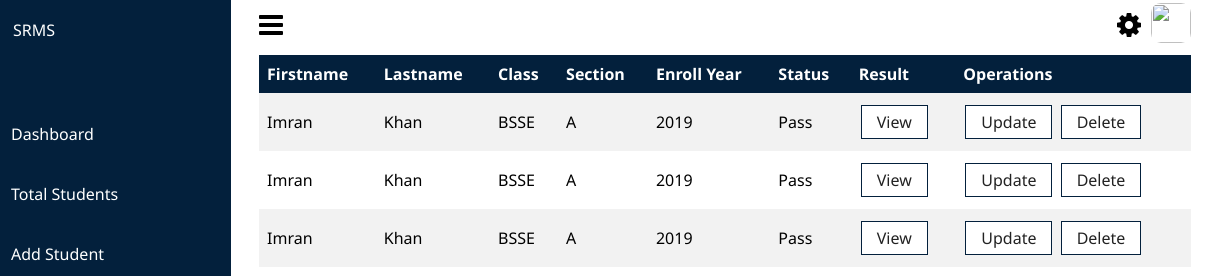
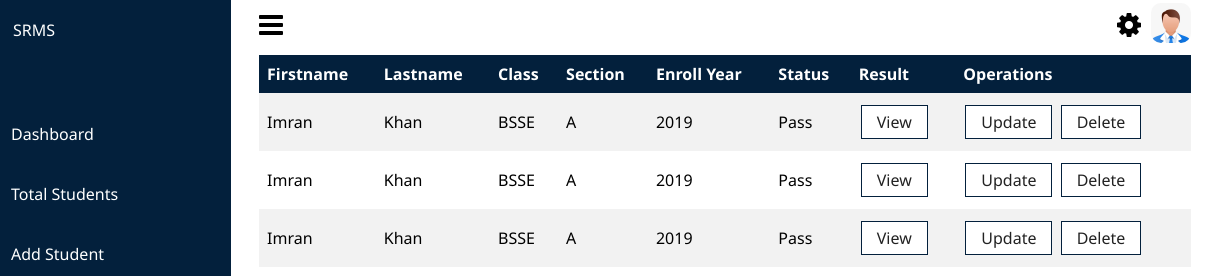
Before and after one commit to USAMA-AS/srms, a plain HTML site: page totalstudents.html in a window 1280 px wide. Shown: the top 276 px of the page, 69-1280 px from the left. Drawn offline with Linux system fonts and the light colour scheme; the site is published under a folder, as on GitHub Pages, so addresses that start at the root find nothing.

Commit message:
Update totalstudents.html

```diff
--- a/totalstudents.html
+++ b/totalstudents.html
@@ -84,7 +84,7 @@
                     </div>
 
                     <div class="dropdown">
-                        <img class="dropbtn" src="/images/avatar.jpeg" width="40px" height="40px" alt="">
+                        <img class="dropbtn" src="images/avatar.jpeg" width="40px" height="40px" alt="">
                         <div class="dropdown-content">
                         <a href="login.html">Login</a>
                         <a href="#">Logout</a>
```
